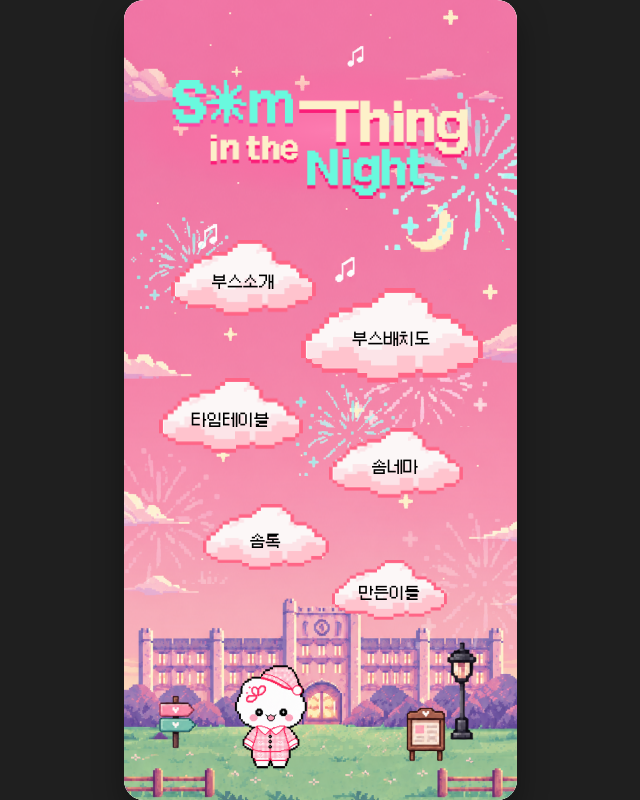
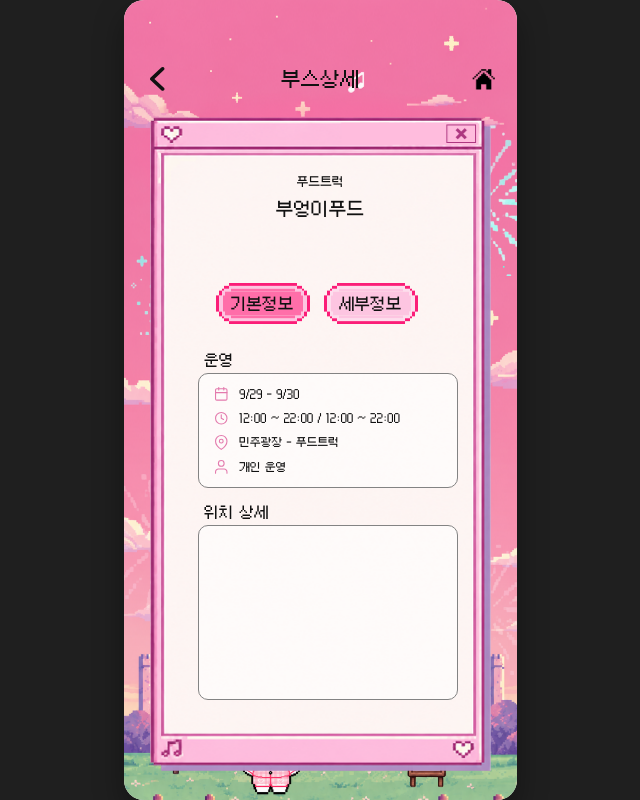
Before and after one commit to DW26ARETEUM/DW26ARETEUM_FE, a React (Vite) app: page / in a window 1280 px wide. Shown: the whole page, without its empty margins (320-960 px from the left). Built offline with nearby package versions, Linux system fonts and the light colour scheme.

Commit message:
revert: FoodTruckDetail로 되돌림

```diff
--- a/src/App.jsx
+++ b/src/App.jsx
@@ -10,7 +10,7 @@ function App() {
       <div className="mobile-frame">
         <div className="mobile-content">
           <div className="app-content">
-            <Home />
+            <FoodTruckDetail />
           </div>
         </div>
       </div>
```
